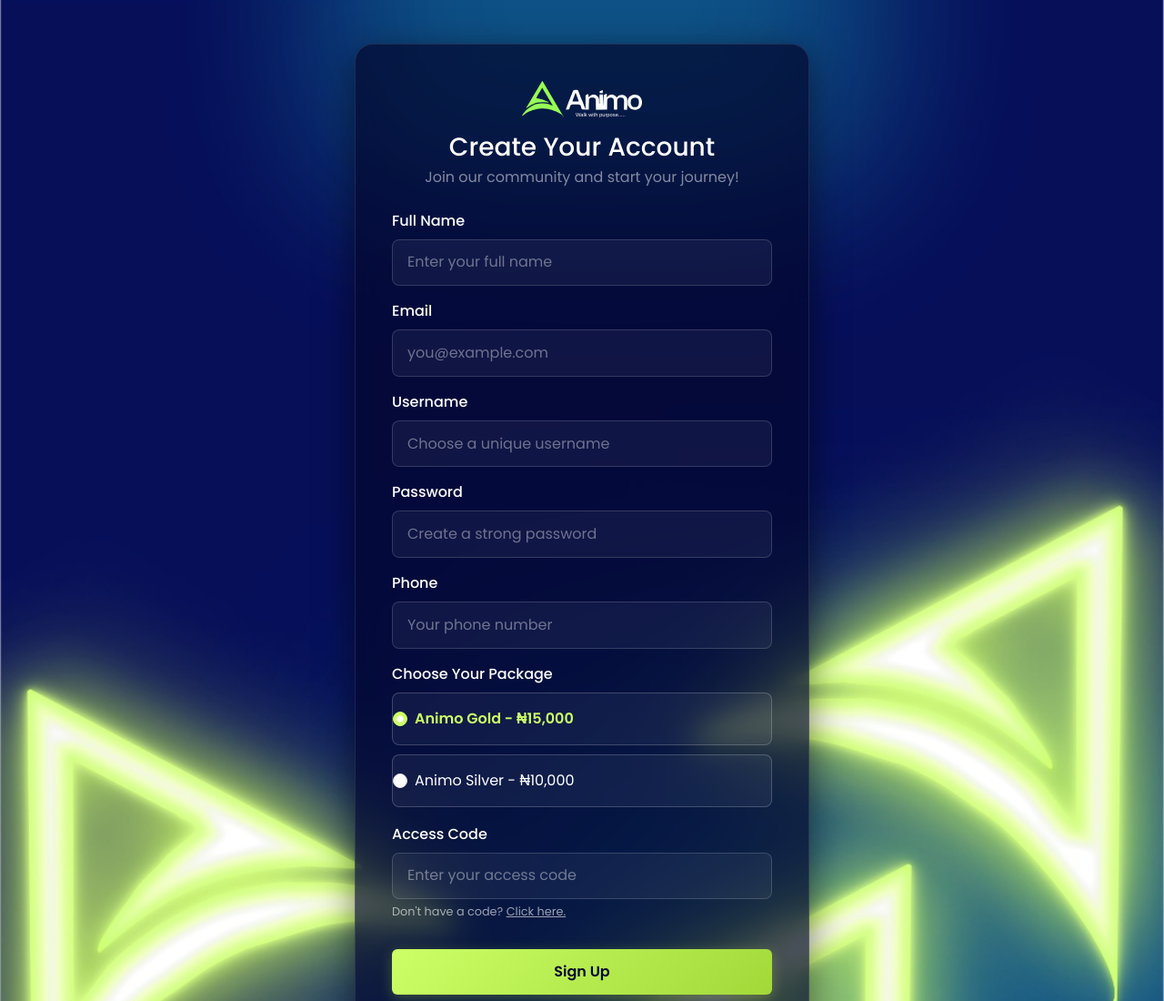
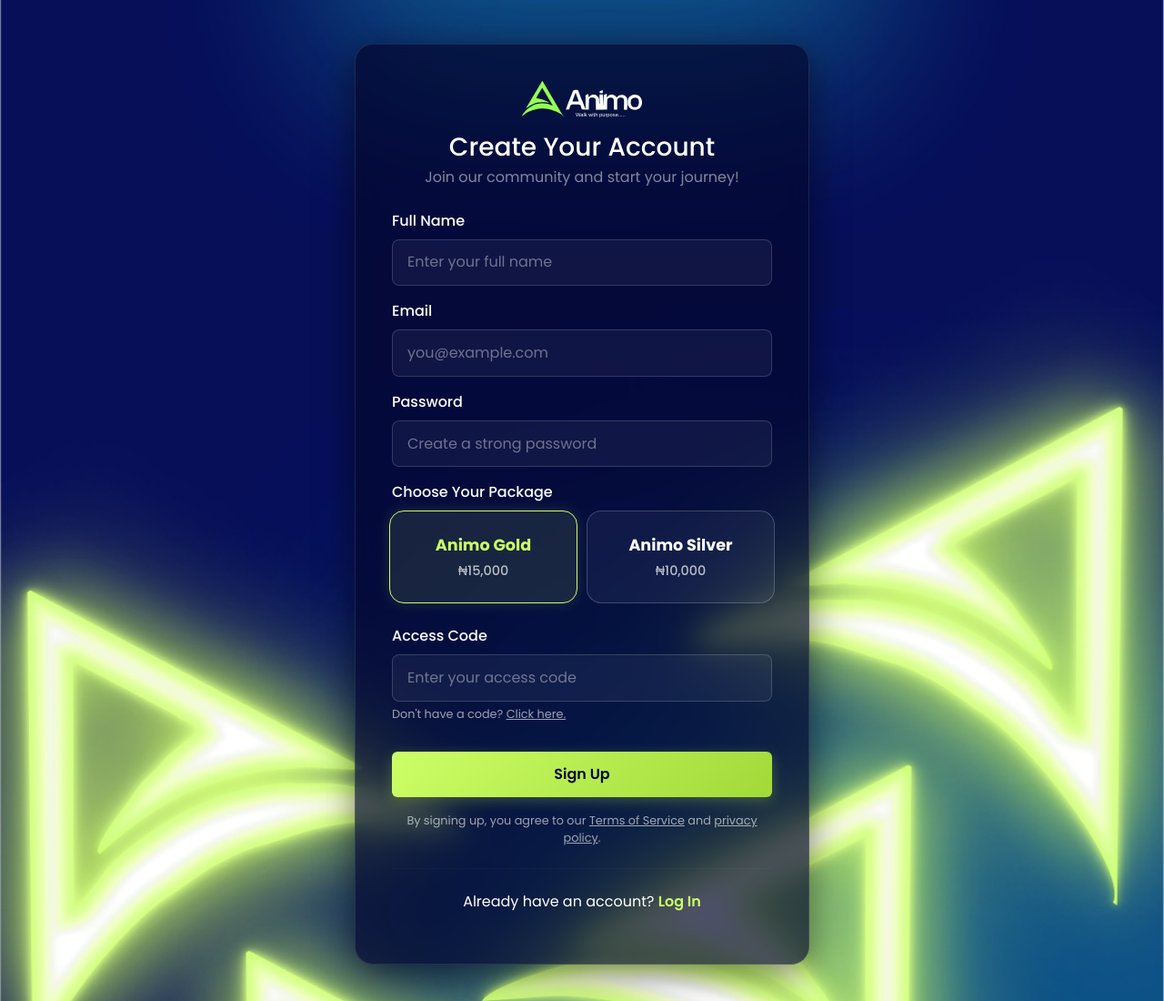
Before and after one commit to D6nnisAd/animo-dammy, a plain HTML site: page register.html in a window 1280 px wide. Shown: the top 1100 px of the page at 91% size. Drawn offline with nearby package versions, Linux system fonts and the light colour scheme.

Commit message:
made changes to register

```diff
--- a/register.html
+++ b/register.html
@@ -120,27 +120,54 @@
             color: var(--deep-blue);
         }
 
-        .package-options .form-check {
+        /* Custom Package Selector Styles */
+        .package-selector-container .col-6 {
+             padding: 0 5px;
+        }
+
+        .package-card-select {
             background-color: rgba(255, 255, 255, 0.05);
             border: 1px solid rgba(255, 255, 255, 0.2);
-            padding: 1rem 1.5rem;
-            border-radius: 0.5rem;
+            border-radius: 16px;
+            transition: all 0.3s ease;
+            height: 100%;
+            display: flex;
+            flex-direction: column;
+            justify-content: center;
+            align-items: center;
+            padding: 1.5rem 1rem;
             cursor: pointer;
-            transition: border-color 0.2s;
+            position: relative;
+            overflow: hidden;
         }
 
-        .package-options .form-check:hover {
-            border-color: rgba(255, 255, 255, 0.5);
+        .package-card-select:hover {
+             border-color: rgba(255, 255, 255, 0.5);
+             background-color: rgba(255, 255, 255, 0.08);
+             transform: translateY(-2px);
         }
 
-        .package-options .form-check-input:checked {
-            background-color: var(--lime-green-start);
+        .btn-check:checked + .package-card-select {
+            background-color: rgba(204, 255, 102, 0.1);
             border-color: var(--lime-green-start);
+            box-shadow: 0 0 15px rgba(204, 255, 102, 0.15);
         }
 
-        .package-options .form-check-input:checked + .form-check-label {
+        .btn-check:checked + .package-card-select .package-name {
             color: var(--lime-green-start);
-            font-weight: 600;
+        }
+
+        .package-name {
+            font-weight: 700;
+            font-size: 1.1rem;
+            margin-bottom: 0.25rem;
+            color: #fff;
+        }
+
+        .package-price {
+            font-size: 0.9rem;
+            color: rgba(255, 255, 255, 0.7);
+            font-weight: 500;
         }
 
         .fine-print, .fine-print a {
@@ -185,31 +212,25 @@
                 <input type="email" class="form-control" id="email" placeholder="you@example.com" required>
             </div>
             <div class="mb-3">
-                <label for="username" class="form-label">Username</label>
-                <input type="text" class="form-control" id="username" placeholder="Choose a unique username" required>
-            </div>
-            <div class="mb-3">
                 <label for="password" class="form-label">Password</label>
                 <input type="password" class="form-control" id="password" placeholder="Create a strong password" required>
             </div>
-             <div class="mb-3">
-                <label for="phone" class="form-label">Phone</label>
-                <input type="tel" class="form-control" id="phone" placeholder="Your phone number" required>
-            </div>
 
-            <div class="mb-3">
-                <label class="form-label">Choose Your Package</label>
-                <div class="package-options d-grid gap-2">
-                    <div class="form-check">
-                        <input class="form-check-input" type="radio" name="package" id="packageGold" value="gold" checked>
-                        <label class="form-check-label" for="packageGold">
-                            Animo Gold - ₦15,000
+            <div class="mb-4">
+                <label class="form-label mb-2">Choose Your Package</label>
+                <div class="row g-3 package-selector-container">
+                    <div class="col-6">
+                        <input type="radio" class="btn-check" name="package" id="packageGold" value="gold" checked>
+                        <label class="package-card-select" for="packageGold">
+                            <span class="package-name">Animo Gold</span>
+                            <span class="package-price">₦15,000</span>
                         </label>
                     </div>
-                    <div class="form-check">
-                        <input class="form-check-input" type="radio" name="package" id="packageSilver" value="silver">
-                        <label class="form-check-label" for="packageSilver">
-                            Animo Silver - ₦10,000
+                    <div class="col-6">
+                        <input type="radio" class="btn-check" name="package" id="packageSilver" value="silver">
+                        <label class="package-card-select" for="packageSilver">
+                            <span class="package-name">Animo Silver</span>
+                            <span class="package-price">₦10,000</span>
                         </label>
                     </div>
                 </div>
```
